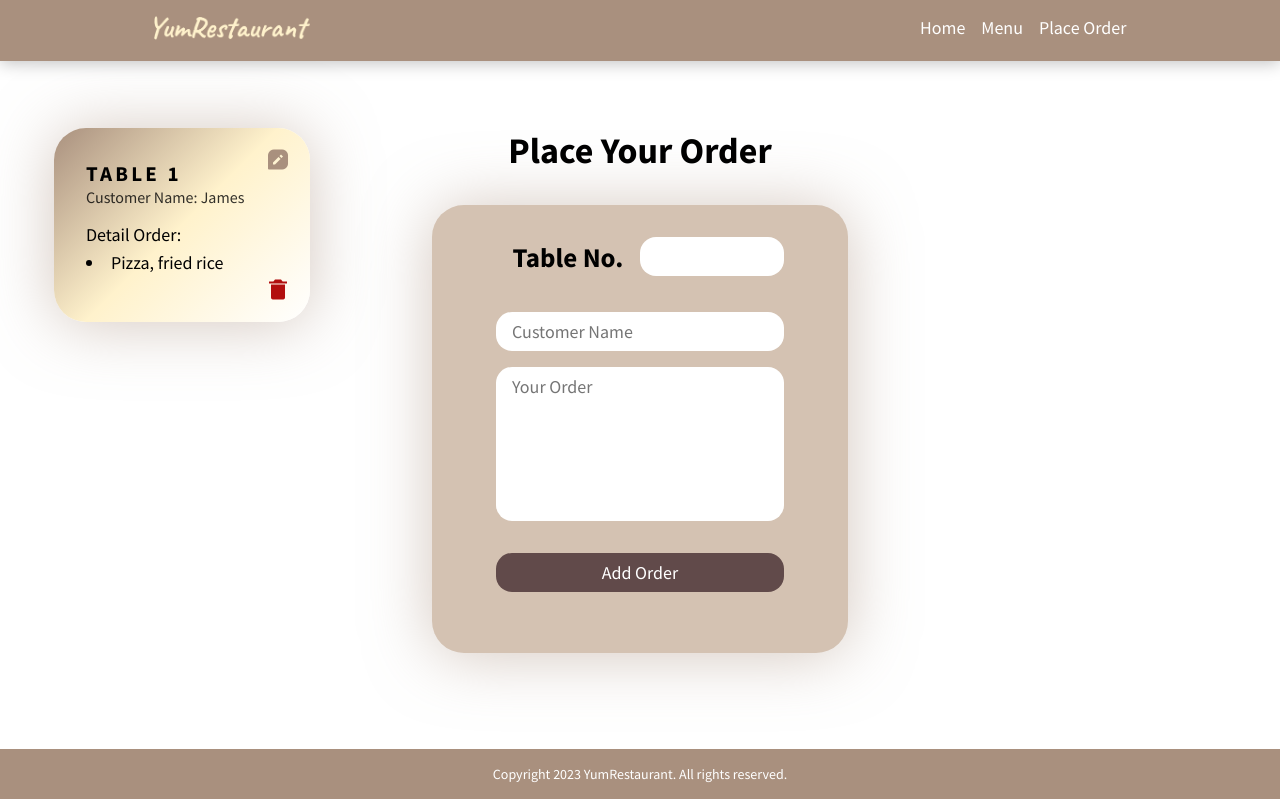
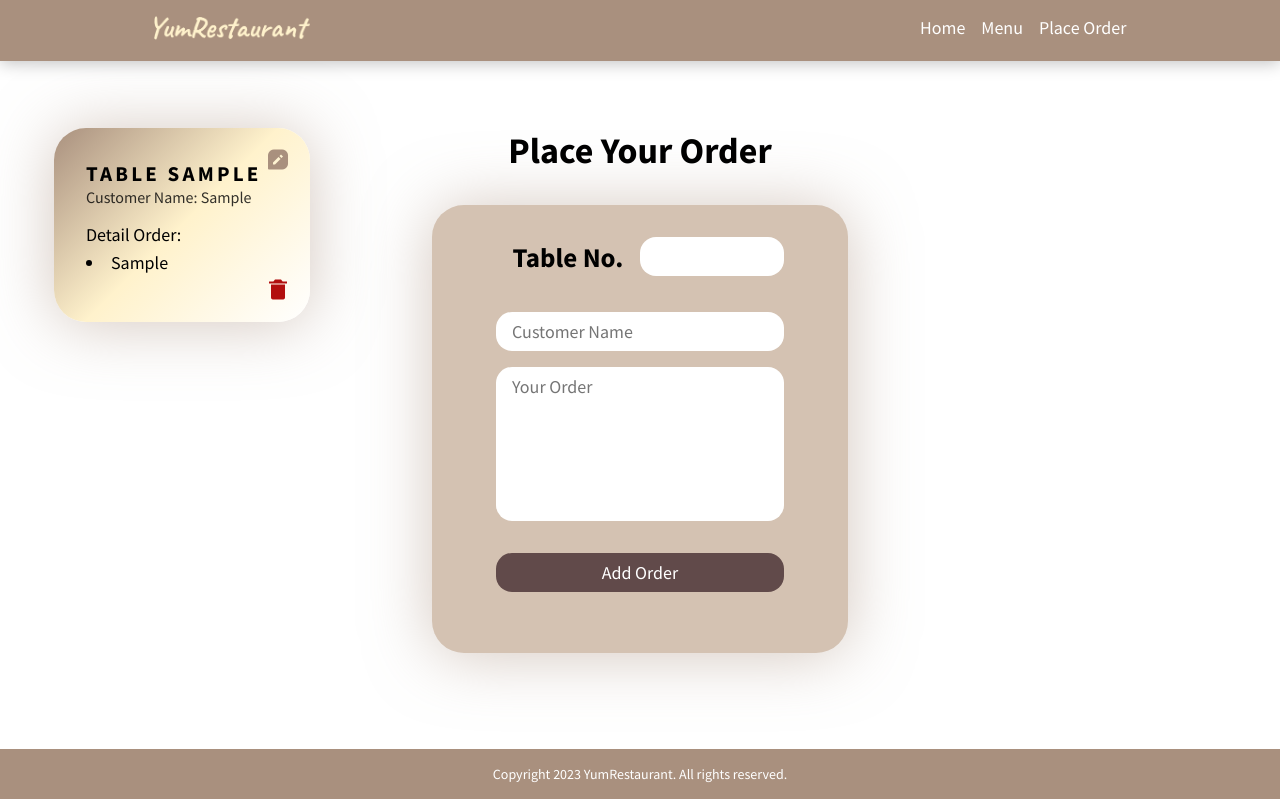
Before and after one commit to wardahnabilah/YumRestaurant-ReactCRUD, a React (Create React App) app: page / in a window 1280 px wide. Both pictures are taken after typing "Sample", "Sample", "Sample" into the empty fields and a click on the button "Add Order". Built offline with nearby package versions, Linux system fonts and the light colour scheme.

Commit message:
Show OrderField Components

```diff
--- a/src/App.js
+++ b/src/App.js
@@ -26,7 +26,12 @@ export default function App() {
             <Header />
             <div className="main__container">
                 <OrderForm onAdd={addOrder}/>
-                <OrderFilled />
+                { orders.map(order => {
+                    return <OrderFilled
+                                tableNum={order.tableNumber}
+                                customerName={order.customerName}
+                                detailOrder={order.detailOrder} />
+                }) }
             </div>
             <Footer />
         </div>
--- a/src/components/OrderFilled.js
+++ b/src/components/OrderFilled.js
@@ -1,18 +1,18 @@
 import './OrderFilled.css';
 
-export default function OrderFilled() {
+export default function OrderFilled(props) {
     return(
         <div className="container--filled">
             <div className="form form--filled">
                 <i className="icon__edit bx bxs-message-square-edit"></i>
                 <i className="icon__delete bx bxs-trash-alt"></i>
-                <h3>Table 1</h3>
+                <h3>Table {props.tableNum}</h3>
                 <div className="filled__item">
-                    <p className="filled__item--name">Customer Name: <span>James</span></p>
+                    <p className="filled__item--name">Customer Name: {props.customerName}</p>
                 </div>
                 <div className="filled__item">
                     <p className="filled__item--detail">Detail Order:</p>
-                    <li>Pizza, fried rice</li>
+                    <li>{props.detailOrder}</li>
                 </div>
             </div>
         </div>
```
